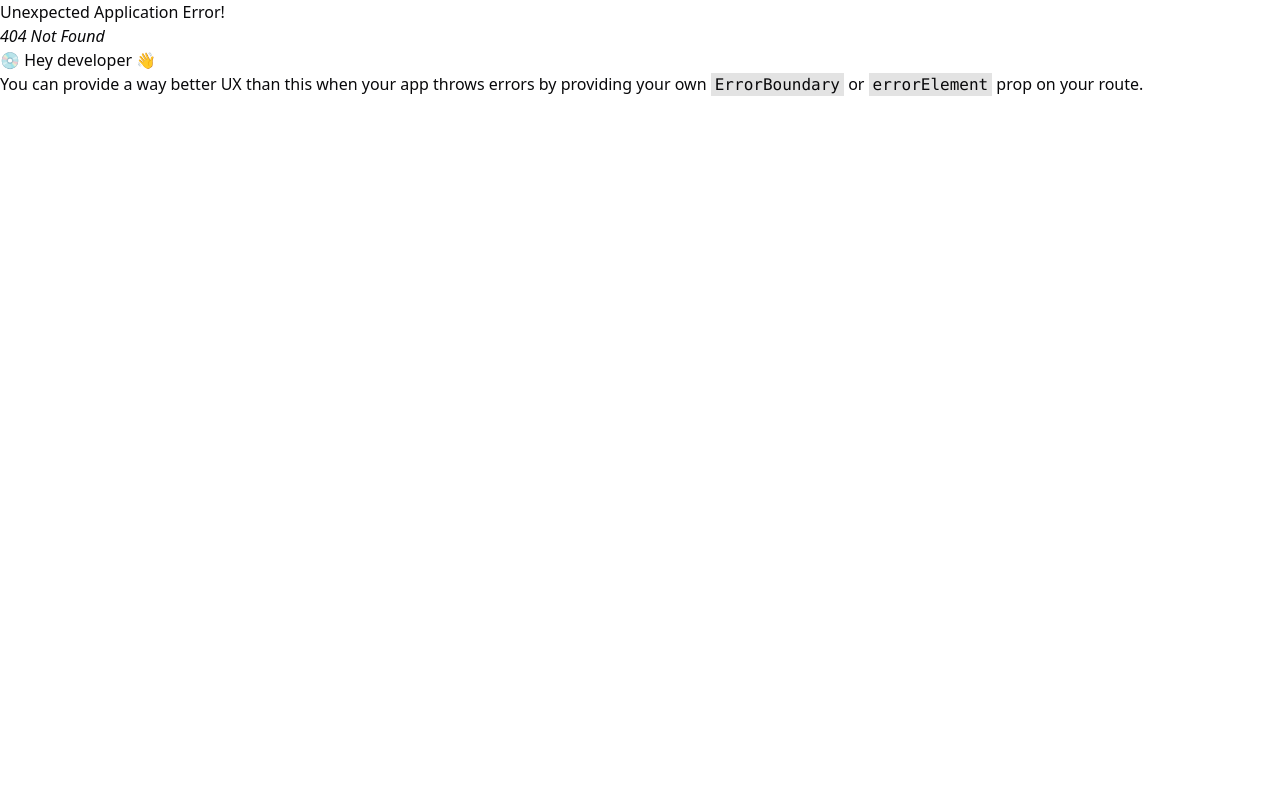
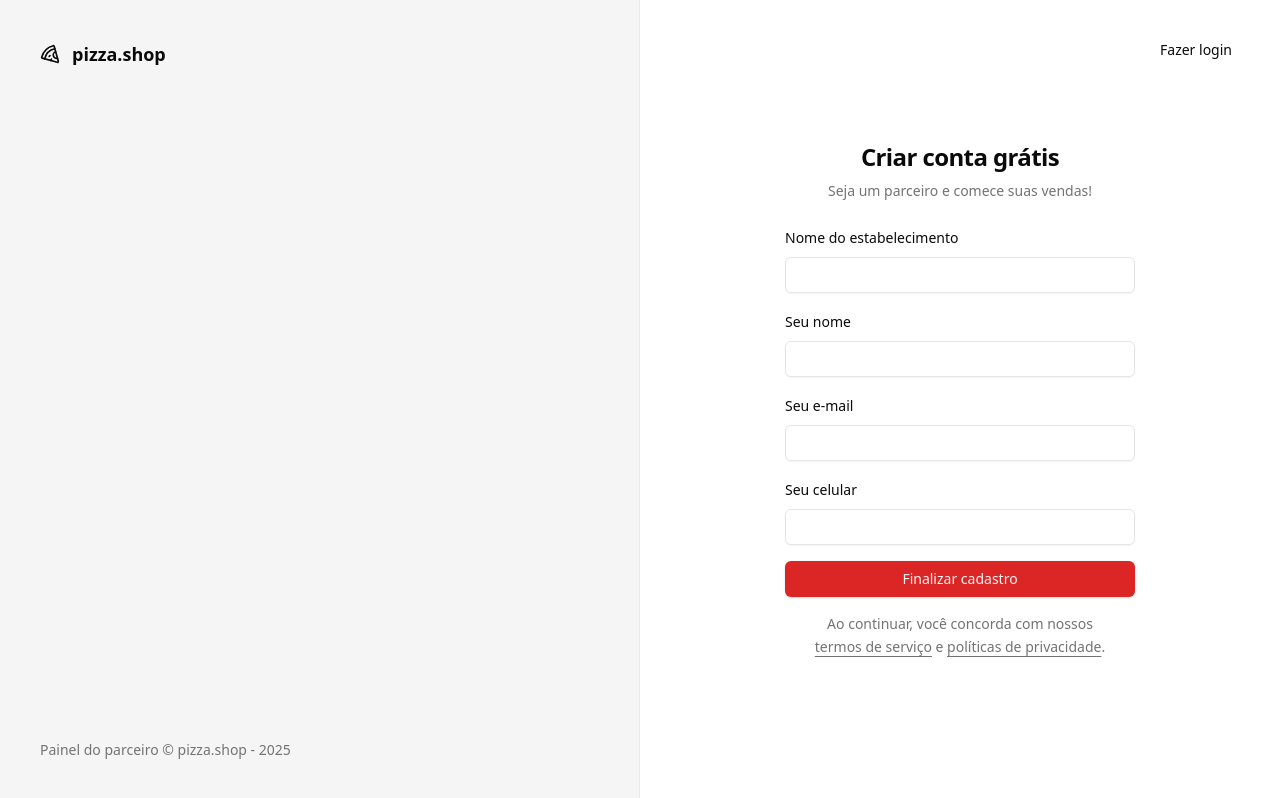
Before and after one commit to PabloRafael-coder/pizzashop-web, a React (Vite) app: page /sign-up in a window 1280 px wide. Before the commit this address had no page. Built offline with nearby package versions, Linux system fonts and the light colour scheme.

Commit message:
feat: Adicionar as páginas de sign-in e sign-up

```diff
--- a/src/App.tsx
+++ b/src/App.tsx
@@ -1,9 +1,15 @@
 import './global.css'
 
 import { RouterProvider } from 'react-router-dom'
+import { Toaster } from 'sonner'
 
 import { router } from './routes'
 
 export function App() {
-  return <RouterProvider router={router} />
+  return (
+    <>
+      <RouterProvider router={router} />
+      <Toaster />
+    </>
+  )
 }
--- a/src/components/ui/button.tsx
+++ b/src/components/ui/button.tsx
@@ -1,6 +1,6 @@
-import * as React from 'react'
 import { Slot } from '@radix-ui/react-slot'
 import { cva, type VariantProps } from 'class-variance-authority'
+import * as React from 'react'
 
 import { cn } from '@/lib/utils'
 
--- /dev/null
+++ b/src/components/ui/input.tsx
@@ -0,0 +1,22 @@
+import * as React from 'react'
+
+import { cn } from '@/lib/utils'
+
+const Input = React.forwardRef<HTMLInputElement, React.ComponentProps<'input'>>(
+  ({ className, type, ...props }, ref) => {
+    return (
+      <input
+        type={type}
+        className={cn(
+          'flex h-9 w-full rounded-md border border-input bg-transparent px-3 py-1 text-base shadow-sm transition-colors file:border-0 file:bg-transparent file:text-sm file:font-medium file:text-foreground placeholder:text-muted-foreground focus-visible:outline-none focus-visible:ring-1 focus-visible:ring-ring disabled:cursor-not-allowed disabled:opacity-50 md:text-sm',
+          className,
+        )}
+        ref={ref}
+        {...props}
+      />
+    )
+  },
+)
+Input.displayName = 'Input'
+
+export { Input }
--- /dev/null
+++ b/src/components/ui/label.tsx
@@ -0,0 +1,24 @@
+import * as LabelPrimitive from '@radix-ui/react-label'
+import { cva, type VariantProps } from 'class-variance-authority'
+import * as React from 'react'
+
+import { cn } from '@/lib/utils'
+
+const labelVariants = cva(
+  'text-sm font-medium leading-none peer-disabled:cursor-not-allowed peer-disabled:opacity-70',
+)
+
+const Label = React.forwardRef<
+  React.ElementRef<typeof LabelPrimitive.Root>,
+  React.ComponentPropsWithoutRef<typeof LabelPrimitive.Root> &
+    VariantProps<typeof labelVariants>
+>(({ className, ...props }, ref) => (
+  <LabelPrimitive.Root
+    ref={ref}
+    className={cn(labelVariants(), className)}
+    {...props}
+  />
+))
+Label.displayName = LabelPrimitive.Root.displayName
+
+export { Label }
--- a/src/global.css
+++ b/src/global.css
@@ -2,61 +2,65 @@
 @tailwind components;
 @tailwind utilities;
 
+
 @layer base {
   :root {
     --background: 0 0% 100%;
-    --foreground: 240 10% 3.9%;
+    --foreground: 0 0% 3.9%;
     --card: 0 0% 100%;
-    --card-foreground: 240 10% 3.9%;
+    --card-foreground: 0 0% 3.9%;
     --popover: 0 0% 100%;
-    --popover-foreground: 240 10% 3.9%;
-    --primary: 240 5.9% 10%;
-    --primary-foreground: 0 0% 98%;
-    --secondary: 240 4.8% 95.9%;
-    --secondary-foreground: 240 5.9% 10%;
-    --muted: 240 4.8% 95.9%;
-    --muted-foreground: 240 3.8% 46.1%;
-    --accent: 240 4.8% 95.9%;
-    --accent-foreground: 240 5.9% 10%;
+    --popover-foreground: 0 0% 3.9%;
+    --primary: 0 72.2% 50.6%;
+    --primary-foreground: 0 85.7% 97.3%;
+    --secondary: 0 0% 96.1%;
+    --secondary-foreground: 0 0% 9%;
+    --muted: 0 0% 96.1%;
+    --muted-foreground: 0 0% 45.1%;
+    --accent: 0 0% 96.1%;
+    --accent-foreground: 0 0% 9%;
     --destructive: 0 84.2% 60.2%;
     --destructive-foreground: 0 0% 98%;
-    --border: 240 5.9% 90%;
-    --input: 240 5.9% 90%;
-    --ring: 240 10% 3.9%;
+    --border: 0 0% 89.8%;
+    --input: 0 0% 89.8%;
+    --ring: 0 72.2% 50.6%;
+    --radius: 0.5rem;
     --chart-1: 12 76% 61%;
     --chart-2: 173 58% 39%;
     --chart-3: 197 37% 24%;
     --chart-4: 43 74% 66%;
     --chart-5: 27 87% 67%;
-    --radius: 0.5rem
   }
+
   .dark {
-    --background: 240 10% 3.9%;
+    --background: 0 0% 3.9%;
     --foreground: 0 0% 98%;
-    --card: 240 10% 3.9%;
+    --card: 0 0% 3.9%;
     --card-foreground: 0 0% 98%;
-    --popover: 240 10% 3.9%;
+    --popover: 0 0% 3.9%;
     --popover-foreground: 0 0% 98%;
-    --primary: 0 0% 98%;
-    --primary-foreground: 240 5.9% 10%;
-    --secondary: 240 3.7% 15.9%;
+    --primary: 0 72.2% 50.6%;
+    --primary-foreground: 0 85.7% 97.3%;
+    --secondary: 0 0% 14.9%;
     --secondary-foreground: 0 0% 98%;
-    --muted: 240 3.7% 15.9%;
-    --muted-foreground: 240 5% 64.9%;
-    --accent: 240 3.7% 15.9%;
+    --muted: 0 0% 14.9%;
+    --muted-foreground: 0 0% 63.9%;
+    --accent: 0 0% 14.9%;
     --accent-foreground: 0 0% 98%;
     --destructive: 0 62.8% 30.6%;
     --destructive-foreground: 0 0% 98%;
-    --border: 240 3.7% 15.9%;
-    --input: 240 3.7% 15.9%;
-    --ring: 240 4.9% 83.9%;
+    --border: 0 0% 14.9%;
+    --input: 0 0% 14.9%;
+    --ring: 0 72.2% 50.6%;
     --chart-1: 220 70% 50%;
     --chart-2: 160 60% 45%;
     --chart-3: 30 80% 55%;
     --chart-4: 280 65% 60%;
-    --chart-5: 340 75% 55%
+    --chart-5: 340 75% 55%;
   }
 }
+
+
 @layer base {
   * {
     @apply border-border;
--- a/src/pages/_layouts/auth.tsx
+++ b/src/pages/_layouts/auth.tsx
@@ -1,11 +1,20 @@
+import { Pizza } from 'lucide-react'
 import { Outlet } from 'react-router-dom'
 
 export function AuthLayout() {
   return (
-    <div>
-      <h1>Autenticação</h1>
+    <div className="grid min-h-screen grid-cols-2">
+      <div className="flex h-full flex-col justify-between border-r border-foreground/5 bg-muted p-10 text-muted-foreground">
+        <div className="flex items-center gap-3 text-lg font-medium text-foreground">
+          <Pizza className="h-5 w-5" />
+          <span className="font-semibold">pizza.shop</span>
+        </div>
+        <footer className="text-sm">
+          Painel do parceiro &copy; pizza.shop - {new Date().getFullYear()}
+        </footer>
+      </div>
 
-      <div>
+      <div className="relative flex flex-col items-center justify-center">
         <Outlet />
       </div>
     </div>
--- /dev/null
+++ b/src/pages/auth/sign-in.tsx
@@ -0,0 +1,74 @@
+import { zodResolver } from '@hookform/resolvers/zod'
+import { useForm } from 'react-hook-form'
+import { Link } from 'react-router-dom'
+import { toast } from 'sonner'
+import { z } from 'zod'
+
+import { Button } from '@/components/ui/button'
+import { Input } from '@/components/ui/input'
+import { Label } from '@/components/ui/label'
+
+const signInForm = z.object({
+  email: z.string().email(),
+})
+
+type SignInForm = z.infer<typeof signInForm>
+
+export function SignIn() {
+  const {
+    register,
+    handleSubmit,
+    formState: { isSubmitting },
+  } = useForm<SignInForm>({
+    resolver: zodResolver(signInForm),
+  })
+
+  async function handleSignIn(data: SignInForm) {
+    try {
+      console.log(data)
+
+      await new Promise((resolve) => setTimeout(resolve, 2000))
+
+      toast.success('Enviamos um link de autenticação para seu e-mail.', {
+        action: {
+          label: 'Reenviar',
+          onClick: () => handleSignIn(data),
+        },
+      })
+    } catch {
+      toast.error('Credenciais inválidas.')
+    }
+  }
+
+  return (
+    <>
+      <title>Login | pizza.shop</title>
+      <div className="p-8">
+        <Button variant="ghost" asChild className="absolute right-8 top-8">
+          <Link to="/sign-up">Novo estabelecimento</Link>
+        </Button>
+        <div className="flex w-[350px] flex-col justify-center gap-6">
+          <div className="flex flex-col gap-2 text-center">
+            <h1 className="text-2xl font-semibold tracking-tight">
+              Acessar painel
+            </h1>
+            <p className="text-sm text-muted-foreground">
+              Acompanha suas vendas pelo painel do parceiro!
+            </p>
+          </div>
+
+          <form className="space-y-4" onSubmit={handleSubmit(handleSignIn)}>
+            <div className="space-y-2">
+              <Label htmlFor="email">Seu e-mail</Label>
+              <Input id="email" {...register('email')} />
+            </div>
+
+            <Button disabled={isSubmitting} type="submit" className="w-full">
+              Acessar painel
+            </Button>
+          </form>
+        </div>
+      </div>
+    </>
+  )
+}
--- /dev/null
+++ b/src/pages/auth/sign-up.tsx
@@ -0,0 +1,114 @@
+import { zodResolver } from '@hookform/resolvers/zod'
+import { useForm } from 'react-hook-form'
+import { Link, useNavigate } from 'react-router-dom'
+import { toast } from 'sonner'
+import { z } from 'zod'
+
+import { Button } from '@/components/ui/button'
+import { Input } from '@/components/ui/input'
+import { Label } from '@/components/ui/label'
+
+const signUpForm = z.object({
+  restaurantName: z.string(),
+  managerName: z.string(),
+  phone: z.string(),
+  email: z.string().email(),
+})
+
+type SignUpForm = z.infer<typeof signUpForm>
+
+export function SignUp() {
+  const navigate = useNavigate()
+
+  const {
+    register,
+    handleSubmit,
+    formState: { isSubmitting },
+  } = useForm<SignUpForm>({
+    resolver: zodResolver(signUpForm),
+  })
+
+  async function handleSignUp(data: SignUpForm) {
+    try {
+      console.log(data)
+
+      await new Promise((resolve) => setTimeout(resolve, 2000))
+
+      toast.success('Restaurante cadastrado com sucesso!', {
+        action: {
+          label: 'Login',
+          onClick: () => navigate('/sign-in'),
+        },
+      })
+    } catch {
+      toast.error('Erro ao cadastrar restaurante.')
+    }
+  }
+
+  return (
+    <>
+      <title>Cadastro | pizza.shop</title>
+      <div className="p-8">
+        <Button variant="ghost" asChild className="absolute right-8 top-8">
+          <Link to="/sign-in">Fazer login</Link>
+        </Button>
+        <div className="flex w-[350px] flex-col justify-center gap-6">
+          <div className="flex flex-col gap-2 text-center">
+            <h1 className="text-2xl font-semibold tracking-tight">
+              Criar conta grátis
+            </h1>
+            <p className="text-sm text-muted-foreground">
+              Seja um parceiro e comece suas vendas!
+            </p>
+          </div>
+
+          <form className="space-y-4" onSubmit={handleSubmit(handleSignUp)}>
+            <div className="space-y-2">
+              <Label htmlFor="restaurantName">Nome do estabelecimento</Label>
+              <Input
+                id="restaurantName"
+                type="text"
+                {...register('restaurantName')}
+              />
+            </div>
+
+            <div className="space-y-2">
+              <Label htmlFor="managerName">Seu nome</Label>
+              <Input
+                id="managerName"
+                type="text"
+                {...register('managerName')}
+              />
+            </div>
+
+            <div className="space-y-2">
+              <Label htmlFor="email">Seu e-mail</Label>
+              <Input id="email" type="email" {...register('email')} />
+            </div>
+
+            <div className="space-y-2">
+              <Label htmlFor="phone">Seu celular</Label>
+              <Input id="phone" type="tel" {...register('phone')} />
+            </div>
+
+            <Button disabled={isSubmitting} type="submit" className="w-full">
+              Finalizar cadastro
+            </Button>
+
+            <p className="px-6 text-center text-sm leading-relaxed text-muted-foreground">
+              Ao continuar, você concorda com nossos{' '}
+              <a className="underline underline-offset-4" href="">
+                termos de serviço
+              </a>{' '}
+              e{' '}
+              <a className="underline underline-offset-4" href="">
+                políticas de privacidade
+              </a>
+              .
+            </p>
+          </form>
+        </div>
+      </div>
+    </>
+  )
+}
--- a/src/pages/auth/sing-in.tsx
+++ /dev/null
@@ -1,8 +0,0 @@
-export function SingIn() {
-  return (
-    <>
-      <title>Login | pizza.shop</title>
-      <h1>Sing-In</h1>
-    </>
-  )
-}
```
Also changed, not shown: package.json (+6 -1 lines), src/routes.tsx (+7 -3 lines), 1 other file (tests, documents, lock files or other folders).
